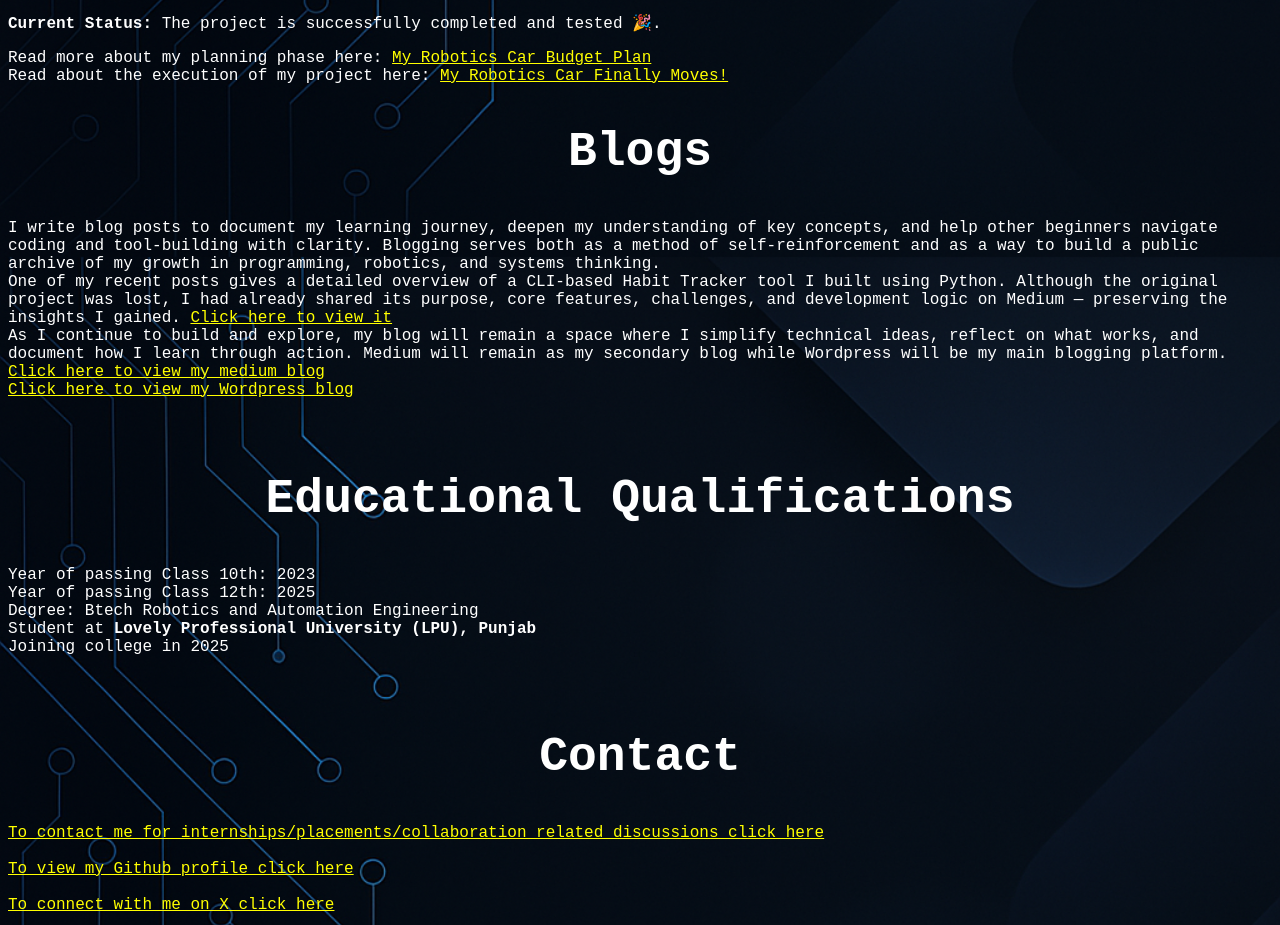
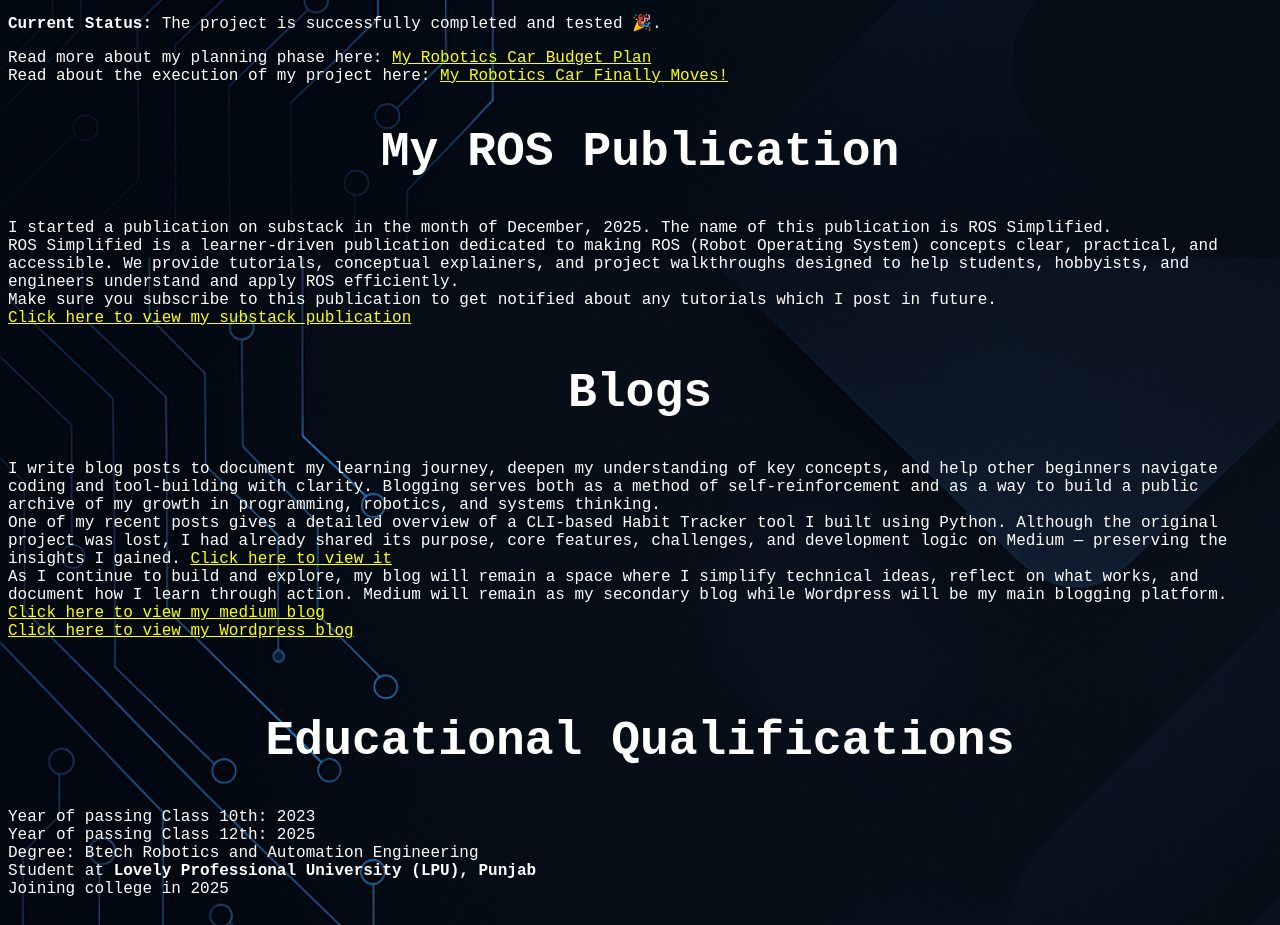
Before and after one commit to Satyarth-Shree/My-Portfolio, a plain HTML site: page index.html in a window 1280 px wide. Shown: the part 1023-1948 px from the top of the page. Drawn offline with Linux system fonts and the light colour scheme.

Commit message:
Add information of ROS Simplified.

```diff
--- a/index.html
+++ b/index.html
@@ -70,6 +70,17 @@ Read about the execution of my project here:
 </a>
 </p>
 
+<h1 style = "text-align: center; font-family: Courier New; font-size: 300%; color: white;">My ROS Publication</h1>
+<p style = "font-size: 100%; color: white; font-family: Courier New;">
+I started a publication on substack in the month of December, 2025. The name of this publication is ROS Simplified. <br>
+ROS Simplified is a learner-driven publication dedicated to making ROS (Robot Operating System) concepts clear, practical, and accessible. We provide tutorials, conceptual explainers, and project walkthroughs designed to help students, hobbyists, and engineers understand and apply ROS efficiently.
+<br>
+Make sure you subscribe to this publication to get notified about any tutorials which I post in future.
+<br>
+<a href = "https://rossimplified.substack.com" style = "color: yellow;">Click here to view my substack publication</a> </br>
+
+</p>
+
 <h1 style = "text-align: center; font-family: Courier New; font-size: 300%; color: white;">Blogs</h1>
 <p style = "font-size: 100%; color: white; font-family: Courier New;">
 I write blog posts to document my learning journey, deepen my understanding of key concepts, and help other beginners navigate coding and tool-building with clarity. Blogging serves both as a method of self-reinforcement and as a way to build a public archive of my growth in programming, robotics, and systems thinking.<br>
```
